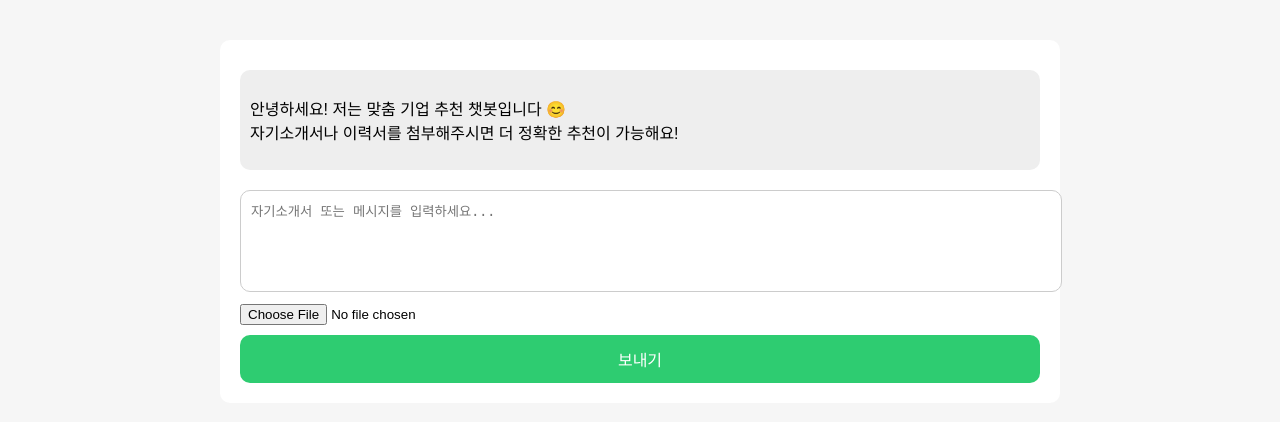
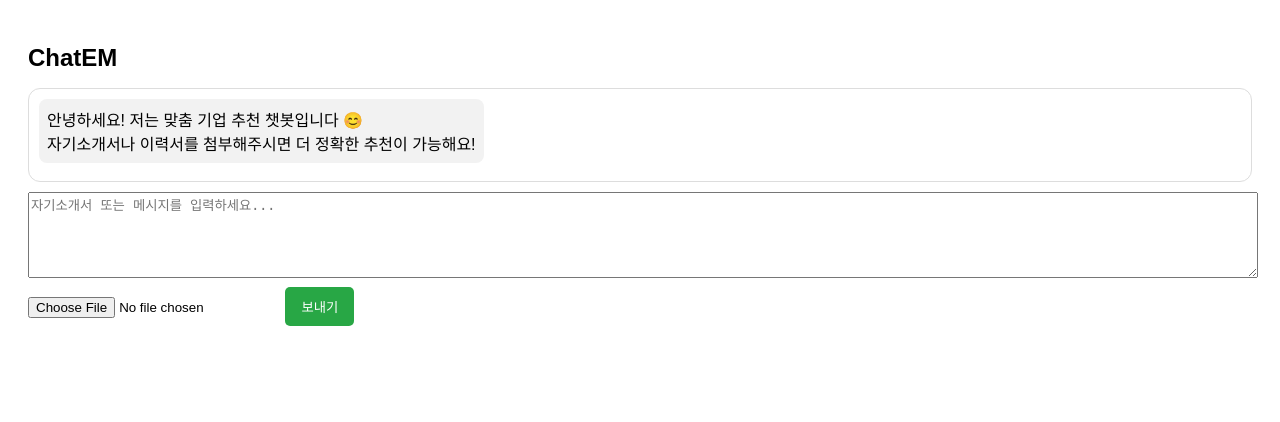
Before and after one commit to ITEAA/ChatEM.gpt, a Flask app: page / in a window 1280 px wide. Shown: the top 422 px of the page. Run offline with Flask 3, Linux system fonts and the light colour scheme.

Commit message:
Update index.html

```diff
--- a/templates/index.html
+++ b/templates/index.html
@@ -2,132 +2,112 @@
 <html lang="ko">
 <head>
   <meta charset="UTF-8" />
+  <meta name="viewport" content="width=device-width, initial-scale=1.0"/>
   <title>ChatEM</title>
   <style>
     body {
-      font-family: sans-serif;
-      background-color: #f6f6f6;
+      font-family: Arial, sans-serif;
+      padding: 20px;
     }
-
-    #chatBox {
-      width: 90%;
-      max-width: 800px;
-      margin: 40px auto;
-      background-color: white;
-      padding: 20px;
-      border-radius: 10px;
+    h1 {
+      font-size: 24px;
     }
-
+    .chat-box {
+      border: 1px solid #ddd;
+      border-radius: 12px;
+      padding: 10px;
+      max-height: 400px;
+      overflow-y: auto;
+      margin-bottom: 10px;
+    }
     .message {
-      padding: 10px;
-      margin: 10px 0;
-      border-radius: 10px;
+      margin-bottom: 8px;
     }
-
     .user {
       text-align: right;
-      background-color: #e0f7fa;
+      color: green;
     }
-
     .bot {
       text-align: left;
-      background-color: #eeeeee;
+      color: black;
+      background-color: #f2f2f2;
+      padding: 8px;
+      border-radius: 8px;
+      display: inline-block;
     }
-
-    #inputArea {
-      margin-top: 20px;
-    }
-
-    #userInput {
+    textarea {
       width: 100%;
       height: 80px;
-      padding: 10px;
-      border-radius: 10px;
-      border: 1px solid #ccc;
-      resize: none;
+      margin-bottom: 5px;
     }
-
-    #sendBtn {
-      background-color: #2ecc71;
+    button {
+      background-color: #28a745;
       color: white;
-      padding: 12px 20px;
       border: none;
-      border-radius: 10px;
-      margin-top: 10px;
-      width: 100%;
-      font-size: 16px;
+      padding: 10px 16px;
+      border-radius: 5px;
       cursor: pointer;
     }
-
-    #fileInput {
-      margin-top: 8px;
+    button:hover {
+      background-color: #218838;
     }
   </style>
 </head>
 <body>
-  <div id="chatBox">
-    <div class="message bot">
-      <p>안녕하세요! 저는 맞춤 기업 추천 챗봇입니다 😊<br>자기소개서나 이력서를 첨부해주시면 더 정확한 추천이 가능해요!</p>
-    </div>
-
-    <div id="chatLog"></div>
-
-    <div id="inputArea">
-      <textarea id="userInput" placeholder="자기소개서 또는 메시지를 입력하세요..." rows="3"></textarea>
-      <input type="file" id="fileInput" />
-      <button id="sendBtn" onclick="sendMessage()">보내기</button>
-    </div>
+  <h1>ChatEM</h1>
+  <div class="chat-box" id="chatBox">
+    <div class="message bot">안녕하세요! 저는 맞춤 기업 추천 챗봇입니다 😊<br>자기소개서나 이력서를 첨부해주시면 더 정확한 추천이 가능해요!</div>
+  </div>
+  <div id="inputArea">
+    <textarea id="userInput" placeholder="자기소개서 또는 메시지를 입력하세요..." rows="3"></textarea>
+    <input type="file" id="fileInput" />
+    <button id="sendBtn" onclick="sendMessage()">보내기</button>
   </div>
 
   <script>
-    const chatLog = document.getElementById("chatLog");
+    const chatBox = document.getElementById("chatBox");
     const userInput = document.getElementById("userInput");
     const fileInput = document.getElementById("fileInput");
 
-    userInput.addEventListener("keydown", function(event) {
-      if (event.key === "Enter" && !event.shiftKey) {
-        event.preventDefault();
+    function addMessage(text, sender = "bot") {
+      const msg = document.createElement("div");
+      msg.className = `message ${sender}`;
+      msg.innerHTML = text.replace(/\n/g, "<br>");
+      chatBox.appendChild(msg);
+      chatBox.scrollTop = chatBox.scrollHeight;
+    }
+
+    async function sendMessage() {
+      const message = userInput.value.trim();
+      const file = fileInput.files[0];
+
+      if (!message && !file) return;
+
+      if (message) addMessage(message, "user");
+      userInput.value = "";
+
+      const formData = new FormData();
+      formData.append("message", message);
+      if (file) formData.append("file", file);
+
+      try {
+        const res = await fetch("/chat", {
+          method: "POST",
+          body: formData,
+        });
+        const data = await res.json();
+        addMessage(data.reply, "bot");
+      } catch (err) {
+        addMessage("⚠️ 서버 응답 오류가 발생했습니다.", "bot");
+      }
+    }
+
+    userInput.addEventListener("keydown", function (e) {
+      if (e.key === "Enter" && !e.shiftKey) {
+        e.preventDefault();
         sendMessage();
       }
     });
-
-    function appendMessage(text, sender) {
-      const message = document.createElement("div");
-      message.className = `message ${sender}`;
-      message.innerHTML = `<p>${text.replace(/\n/g, "<br>")}</p>`;
-      chatLog.appendChild(message);
-      chatLog.scrollTop = chatLog.scrollHeight;
-    }
-
-    function sendMessage() {
-      const message = userInput.value.trim();
-      if (!message && !fileInput.files.length) return;
-
-      if (message) {
-        appendMessage(message, "user");
-      }
-
-      const formData = new FormData();
-      formData.append("message", message);
-      if (fileInput.files.length > 0) {
-        formData.append("file", fileInput.files[0]);
-      }
-
-      fetch("/chat", {
-        method: "POST",
-        body: formData
-      })
-        .then(response => response.json())
-        .then(data => {
-          appendMessage(data.reply, "bot");
-          userInput.value = "";
-          fileInput.value = "";
-        })
-        .catch(error => {
-          appendMessage("⚠️ 서버 응답 오류가 발생했습니다.", "bot");
-          console.error("❌ 오류:", error);
-        });
-    }
   </script>
 </body>
 </html>
```
